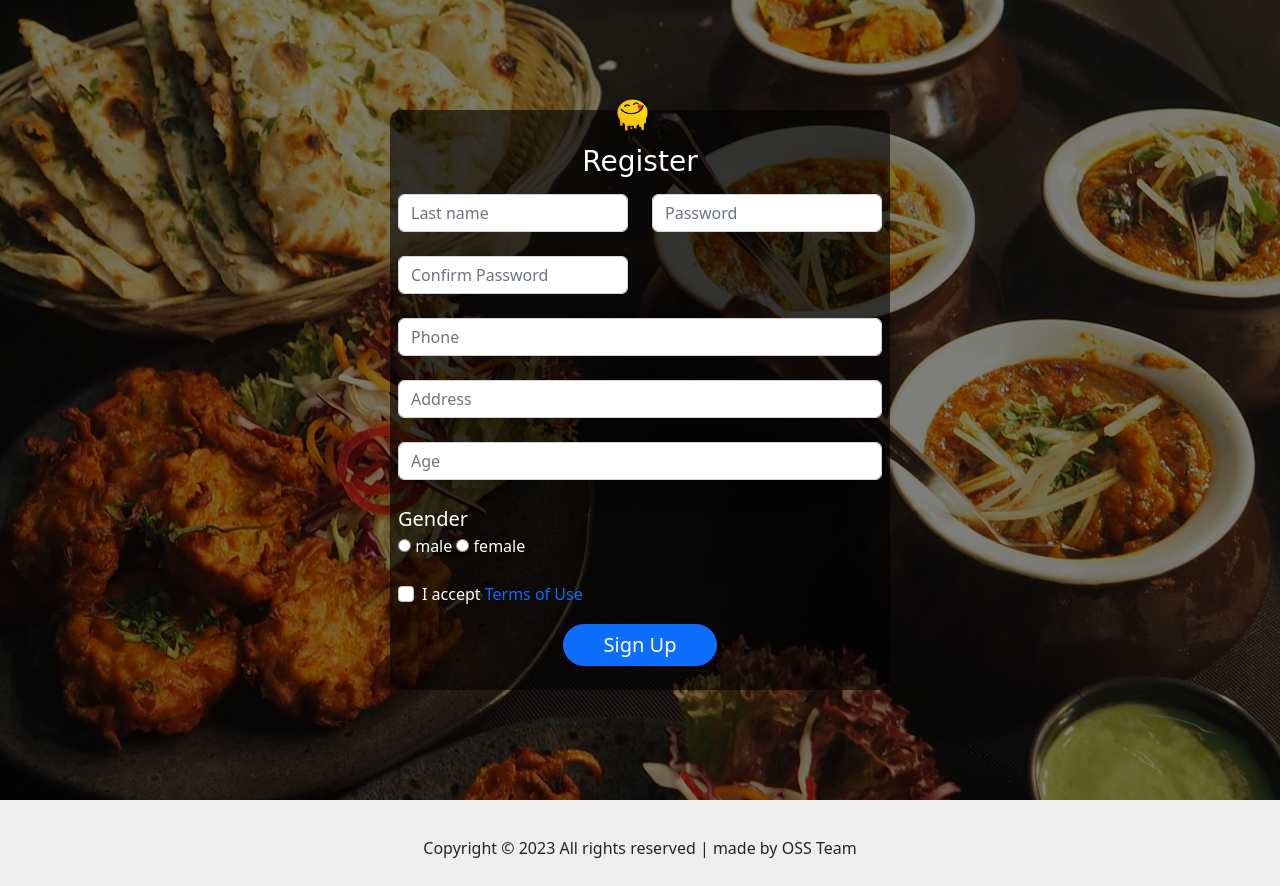
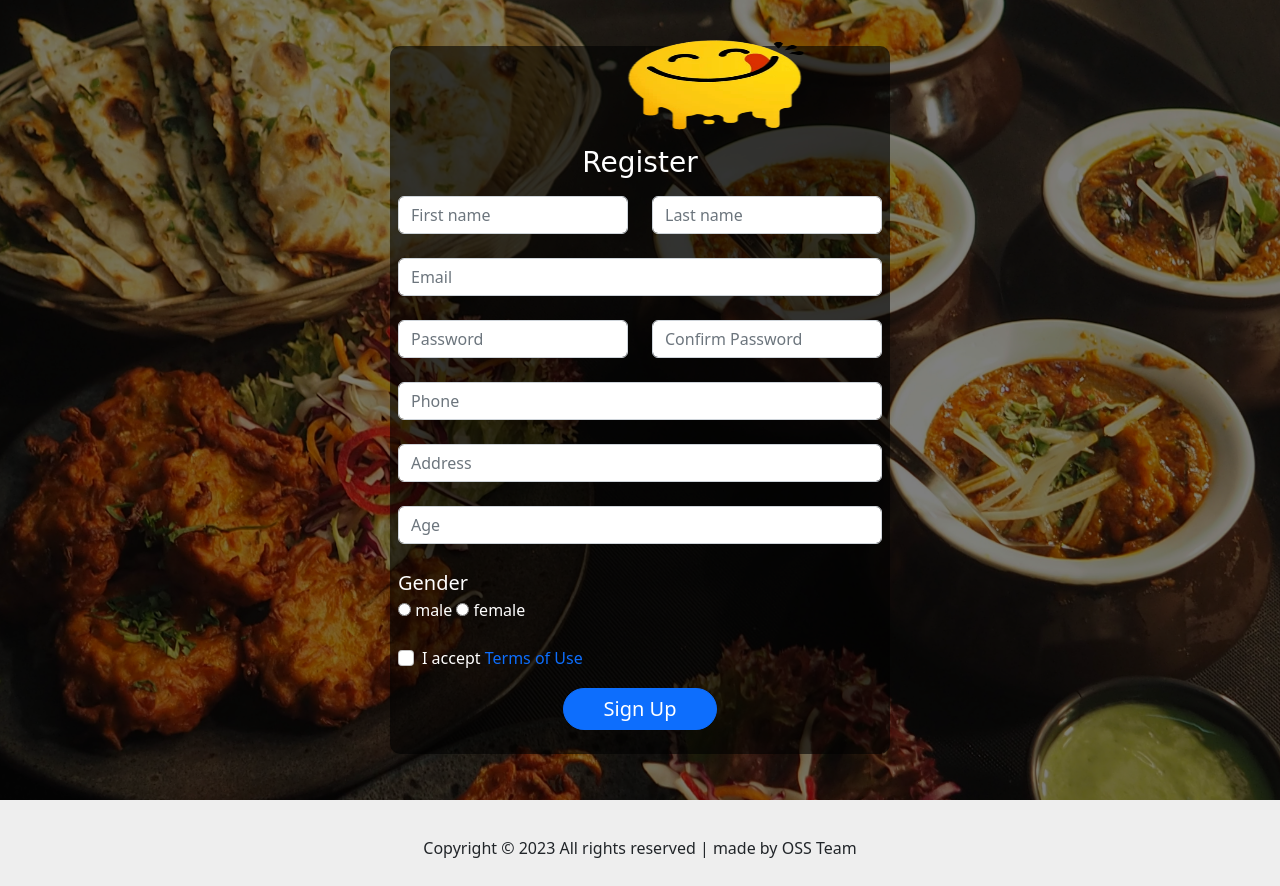
Before and after one commit to AbdouBaker2002/open-source-project, a PHP site: page /register.html in a window 1280 px wide. Run offline with PHP 8.4, Linux system fonts and the light colour scheme; some web fonts are replaced.

Commit message:
Modified in html for Register.html Page

```diff
--- a/css/style.css
+++ b/css/style.css
@@ -510,8 +510,8 @@
 }
 
 .register_logo {
-  width   : 35px;
-  height  : 35px;
+  width   : 200px;
+  height  : 100px;
   position: relative;
   left    : 225px;
   top     : -13px;
--- a/register.html
+++ b/register.html
@@ -25,7 +25,13 @@
           <h3>Register</h3>
           <div class="row p-2">
             <div class="col-md-6 pb-4">
+              <input type="text" class="form-control" placeholder="First name" aria-label="First name">
+            </div>
+            <div class="col-md-6 pb-4">
               <input type="text" class="form-control" placeholder="Last name" aria-label="Last name">
+            </div>
+            <div class="col-md-12 pb-4">
+              <input type="email" class="form-control" placeholder="Email" aria-label="register_email">
             </div>
             <div class="col-md-6 pb-4">
               <input type="password" class="form-control" placeholder="Password" aria-label="password_email">
```
